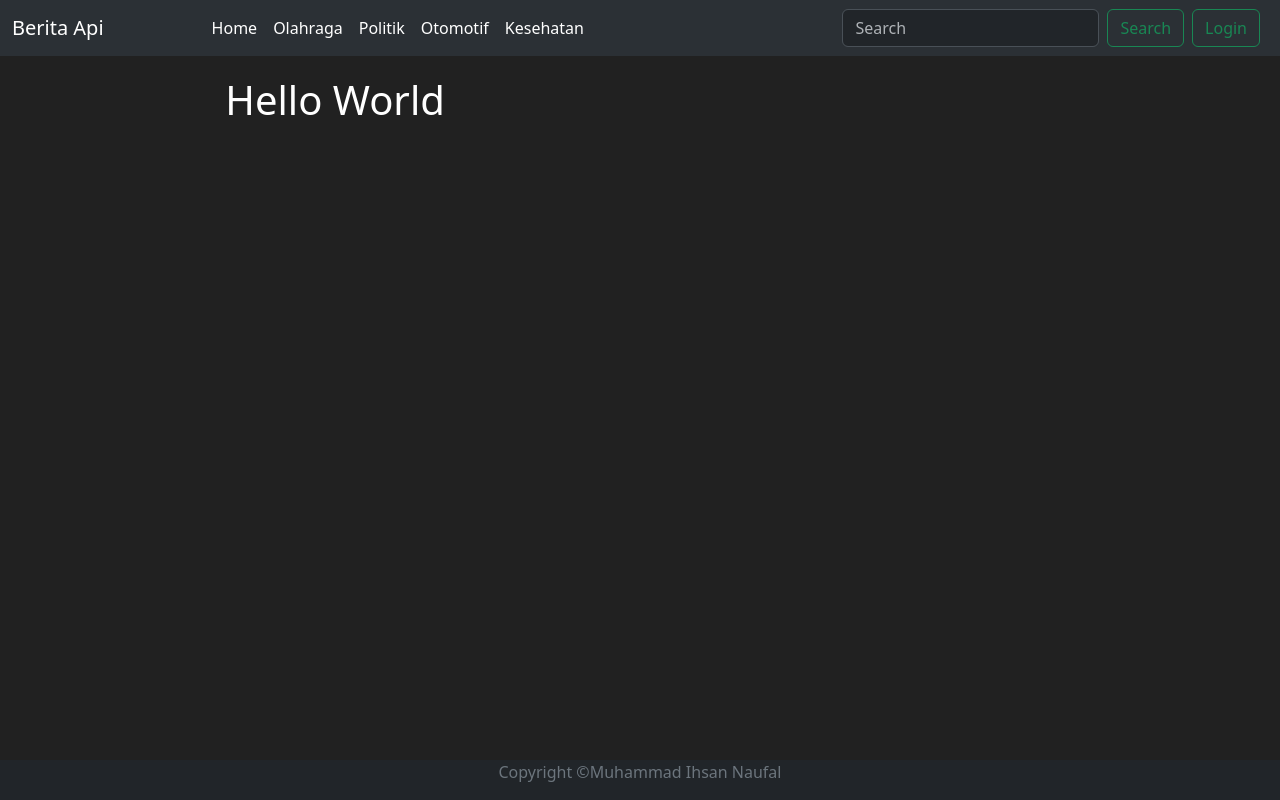
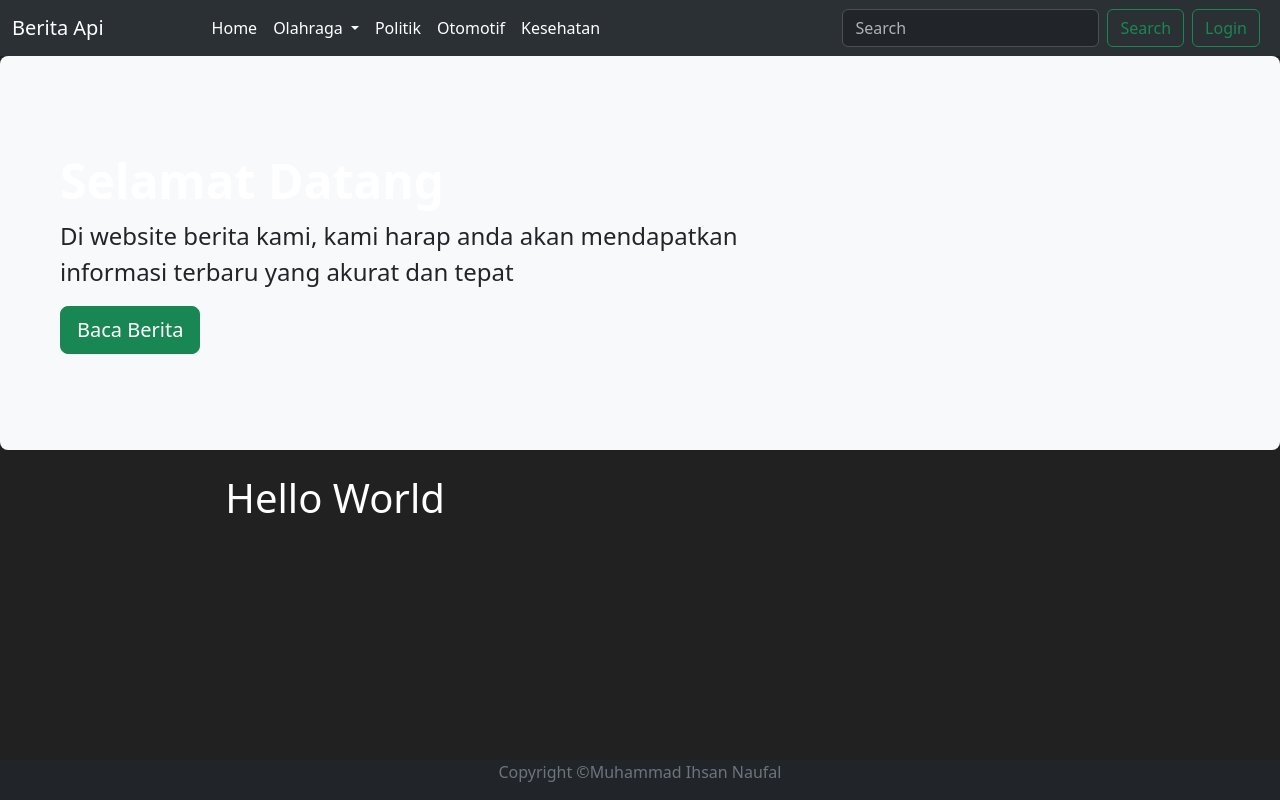
Before and after one commit to ihsannaufal32/landingpagebootstrap, a plain HTML site: page index.html in a window 1280 px wide. Drawn offline with nearby package versions, Linux system fonts and the light colour scheme.

Commit message:
Update index.html

```diff
--- a/index.html
+++ b/index.html
@@ -20,8 +20,16 @@
               <li class="nav-item">
                 <a class="nav-link active" aria-current="page" href="#">Home</a>
               </li>
-              <li class="nav-item">
-                <a class="nav-link active" href="#">Olahraga</a>
+              <li class="nav-item dropdown">
+                <a class="nav-link dropdown-toggle active" href="#" role="button" data-bs-toggle="dropdown" aria-expanded="false">
+                  Olahraga
+                </a>
+                <ul class="dropdown-menu">
+                  <li><a class="dropdown-item" href="#">Sepak Bola</a></li>
+                  <li><a class="dropdown-item" href="#">Basket</a></li>
+                  <li><hr class="dropdown-divider"></li>
+                  <li><a class="dropdown-item" href="#">Something else here</a></li>
+                </ul>
               </li>
               <li class="nav-item">
                 <a class="nav-link active" href="#">Politik</a>
@@ -43,6 +51,14 @@
         </div>
       </nav>
 
+      <div class="p-5 mb-4 bg-light rounded-3">
+        <div class="container-fluid py-5">
+          <h1 class="display-5 fw-bold">Selamat Datang</h1>
+          <p class="col-md-8 fs-4">Di website berita kami, kami harap anda akan mendapatkan informasi terbaru yang akurat dan tepat</p>
+          <button class="btn btn-success btn-lg" type="button">Baca Berita</button>
+        </div>
+      </div>
+
       <div class="container-fluid col-lg-8 offset-md-2" id="content">
         <h1>Hello World</h1>
       </div>
@@ -57,3 +73,5 @@
   </footer>
   </body>
 </html>
+
+<!-- https://www.codeply.com/go/bp/61935 -->
```
